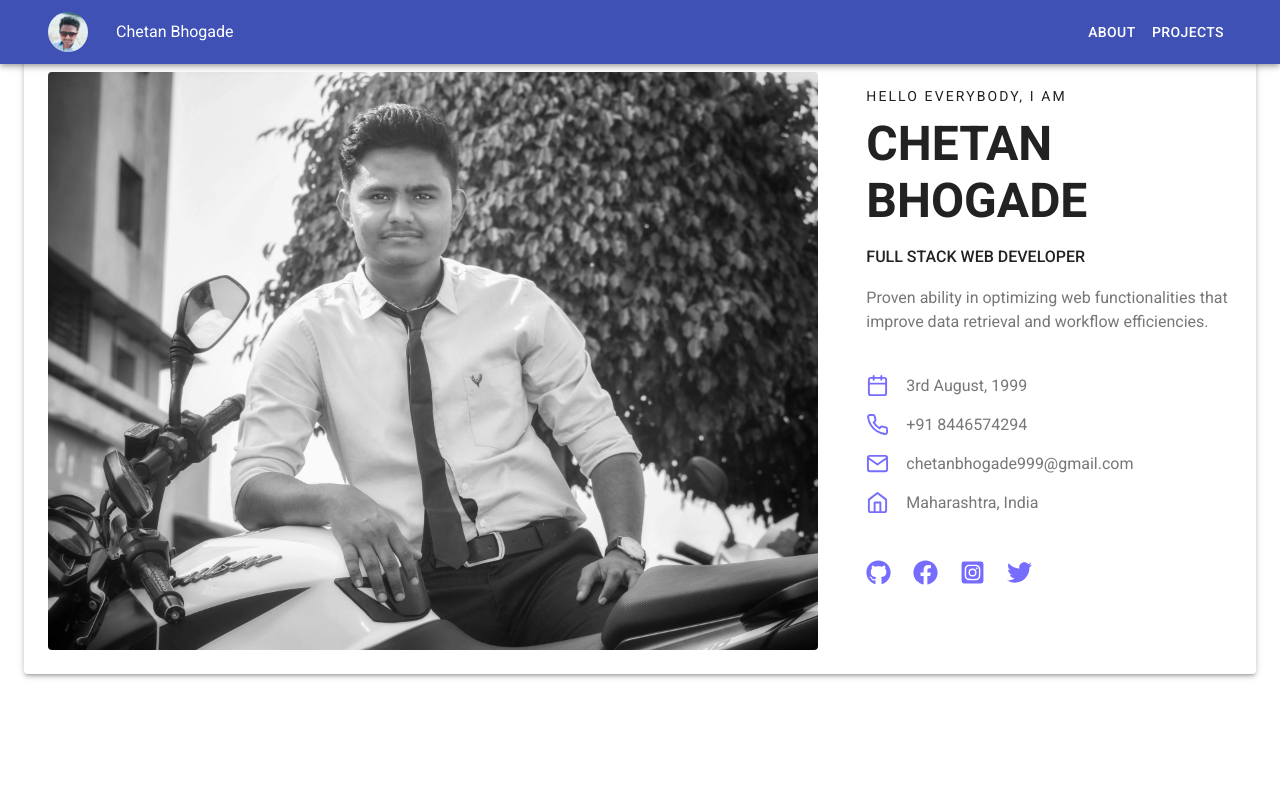
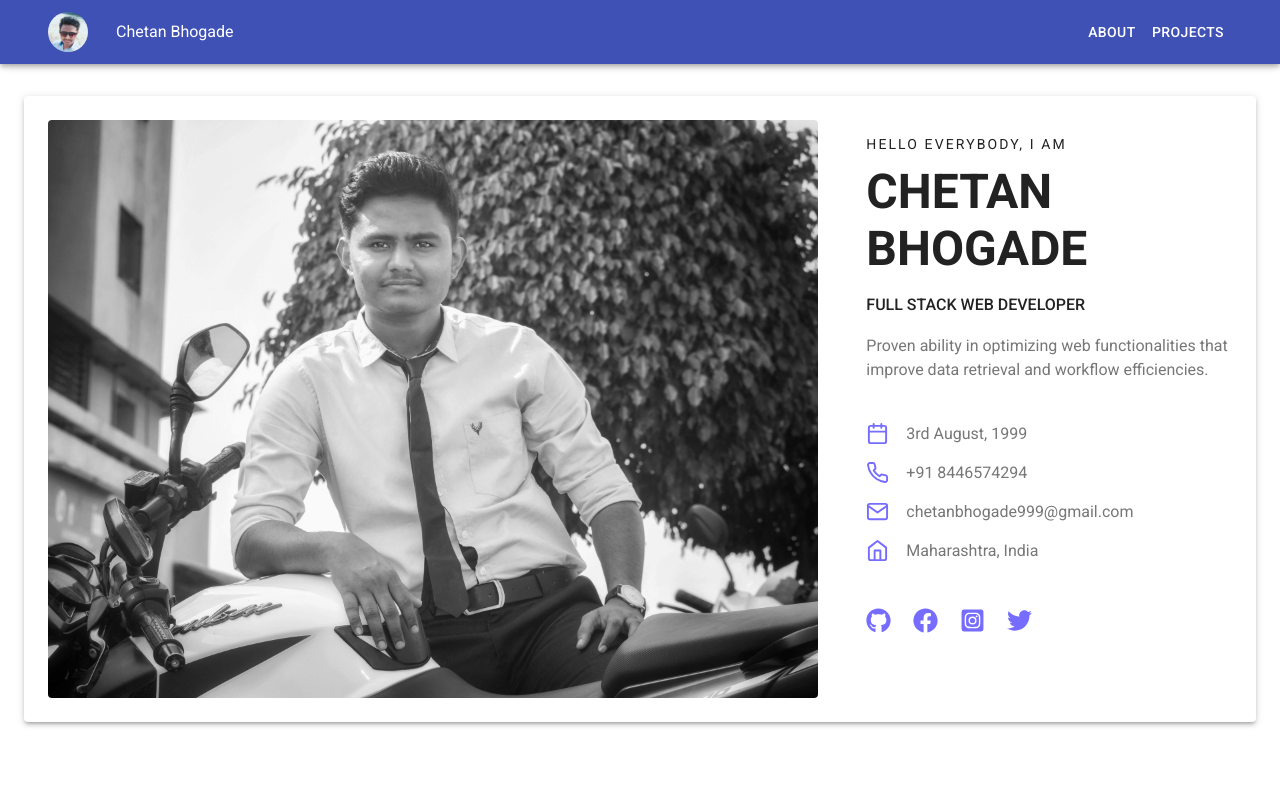
Before and after one commit to ChetanBhogade/portfolio, a React (Create React App) app: page / in a window 1280 px wide. Shown: the top 799 px of the page. Built offline with nearby package versions, Linux system fonts and the light colour scheme.

Commit message:
adding more margin to the banner section to fit in screen

```diff
--- a/src/Containers/Banner.css
+++ b/src/Containers/Banner.css
@@ -1,3 +1,7 @@
+.banner-section {
+  margin-top: 6rem;
+}
+
 .personal-text h6 {
   font-size: 14px;
   font-family: "Roboto", sans-serif;
--- a/src/Containers/Banner.js
+++ b/src/Containers/Banner.js
@@ -9,7 +9,7 @@ import SocialIcons from "../Components/SocialIcons";
 
 function Banner() {
   return (
-    <div className="mt-5">
+    <div id="banner" className="banner-section">
       <Paper elevation={3} className="p-4">
         <Row>
           <Col lg="8" md="12" sm="12" className="mx-auto pr-4">
```
